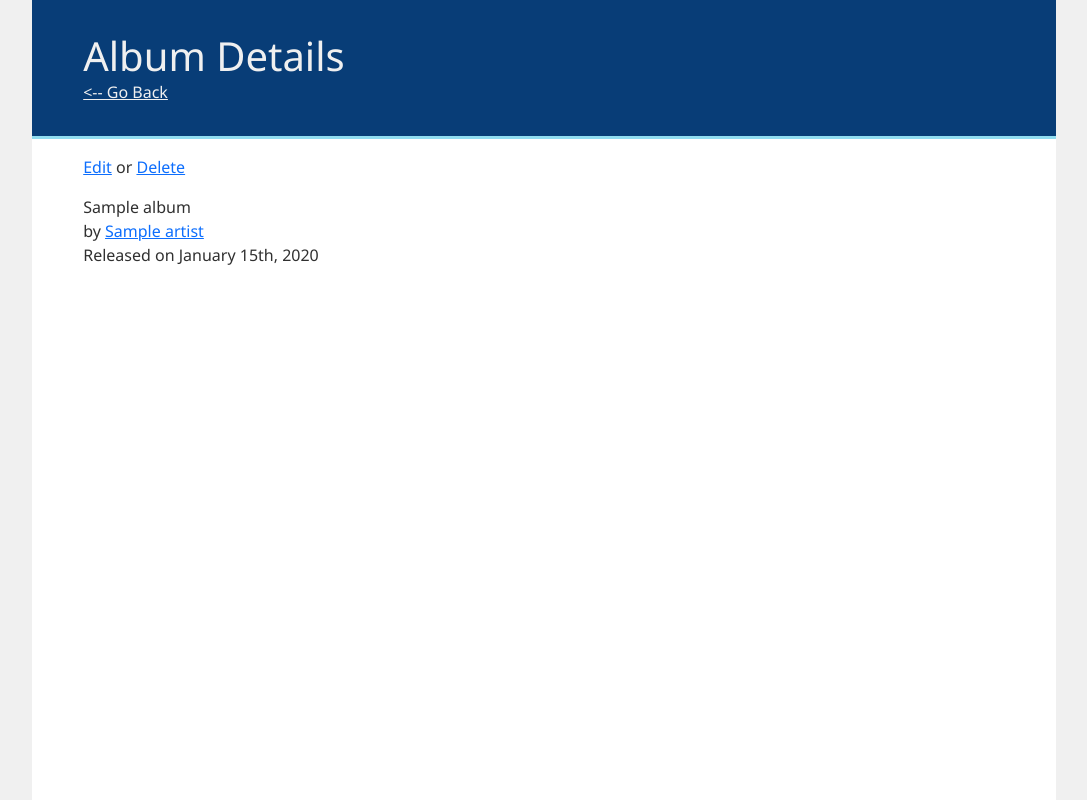
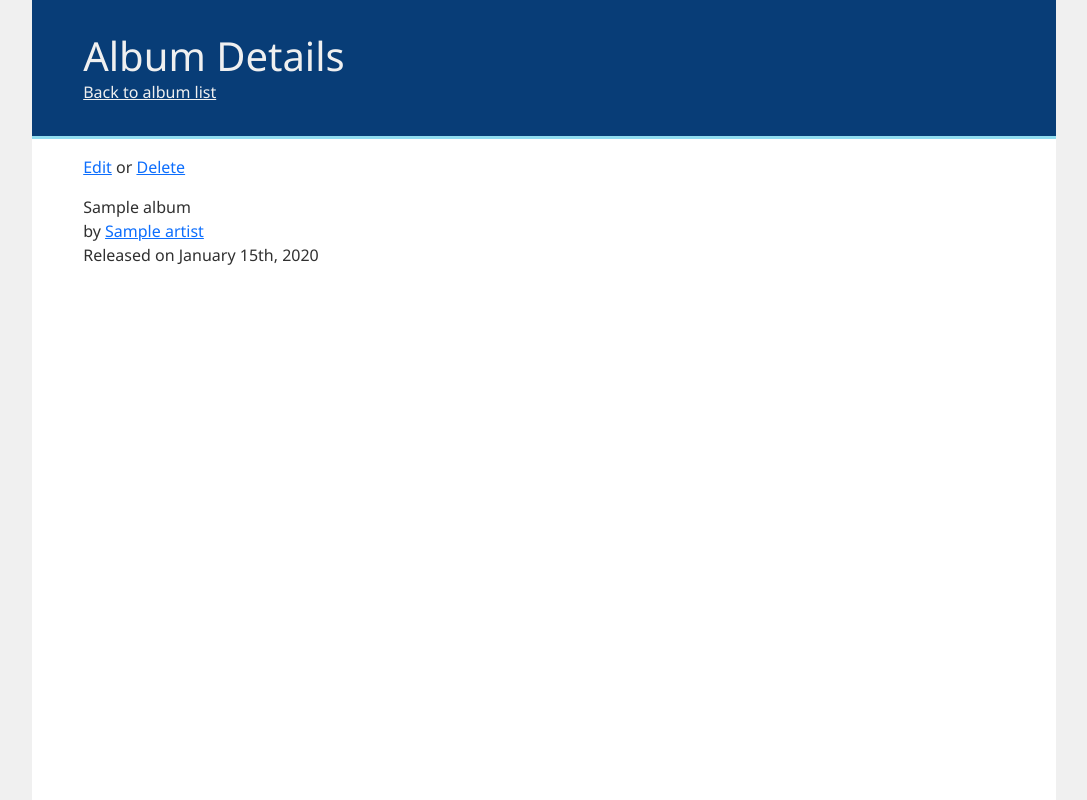
Before and after one commit to Momentum-Team-14/django-music-collection-leximainw, a Django app: page /albums/1/ in a window 1280 px wide. Shown: the whole page, without its empty margins (96-1183 px from the left). Run offline with Django 4.2, Linux system fonts and the light colour scheme; tables that the repository leaves empty hold one stand-in row (values such as "Sample post"); some libraries are stand-ins or nearby versions.

Commit message:
add custom text to back URL

```diff
--- a/albums/views.py
+++ b/albums/views.py
@@ -29,6 +29,7 @@ def album_details(request, pk=None):
         'page_name': 'Album Details',
         'album': album,
         'back_url': resolve_url('Album list'),
+        'back_text': f'Back to album list',
     })
 
 
@@ -46,6 +47,7 @@ def album_new(request):
             'form': form,
             'button_text': 'Create',
             'back_url': resolve_url('Album list'),
+            'back_text': f'Back to album list',
         })
 
 
@@ -72,6 +74,7 @@ def album_edit(request, pk=None):
             'form': form,
             'button_text': 'Save',
             'back_url': resolve_url('Album details', pk=album.pk),
+            'back_text': f'Back to {album.title}',
         })
 
 
@@ -88,6 +91,7 @@ def album_delete(request, pk=None):
             'page_name': 'Delete Album',
             'confirm_text': album.title,
             'back_url': resolve_url('Album details', pk=album.pk),
+            'back_text': f'Back to {album.title}',
         })
 
 
@@ -107,6 +111,7 @@ def artist_details(request, pk=None):
         'artist': artist,
         'albums': albums,
         'back_url': resolve_url('Artist list'),
+            'back_text': 'Back to artist list',
     })
 
 
@@ -124,6 +129,7 @@ def artist_new(request, pk=None):
             'form': form,
             'button_text': 'Create',
             'back_url': resolve_url('Artist list'),
+            'back_text': 'Back to artist list',
         })
 
 
@@ -146,6 +152,7 @@ def artist_edit(request, pk=None):
             'form': form,
             'button_text': 'Save',
             'back_url': resolve_url('Artist details', pk=artist.pk),
+            'back_text': f'Back to {artist.name}',
         })
 
 
@@ -162,4 +169,5 @@ def artist_delete(request, pk=None):
             'page_name': 'Delete Artist',
             'confirm_text': artist.name,
             'back_url': resolve_url('Artist details', pk=artist.pk),
+            'back_text': f'Back to {artist.name}',
         })
--- a/templates/base.html
+++ b/templates/base.html
@@ -14,7 +14,7 @@
         <header>
             <div class="spacer">
                 <h1>{% if page_name %}{{ page_name }}{% else %}{{ site_name }}{% endif %}</h1>
-                {% if back_url %}<div><a href="{{ back_url }}"><-- Go Back</a></div>{% endif %}
+                {% if back_url %}<div><a href="{{ back_url }}">{% if back_text %}{{ back_text }}{% else %}<-- Go Back{% endif %}</a></div>{% endif %}
             </div>
         </header>
         <main>
```
